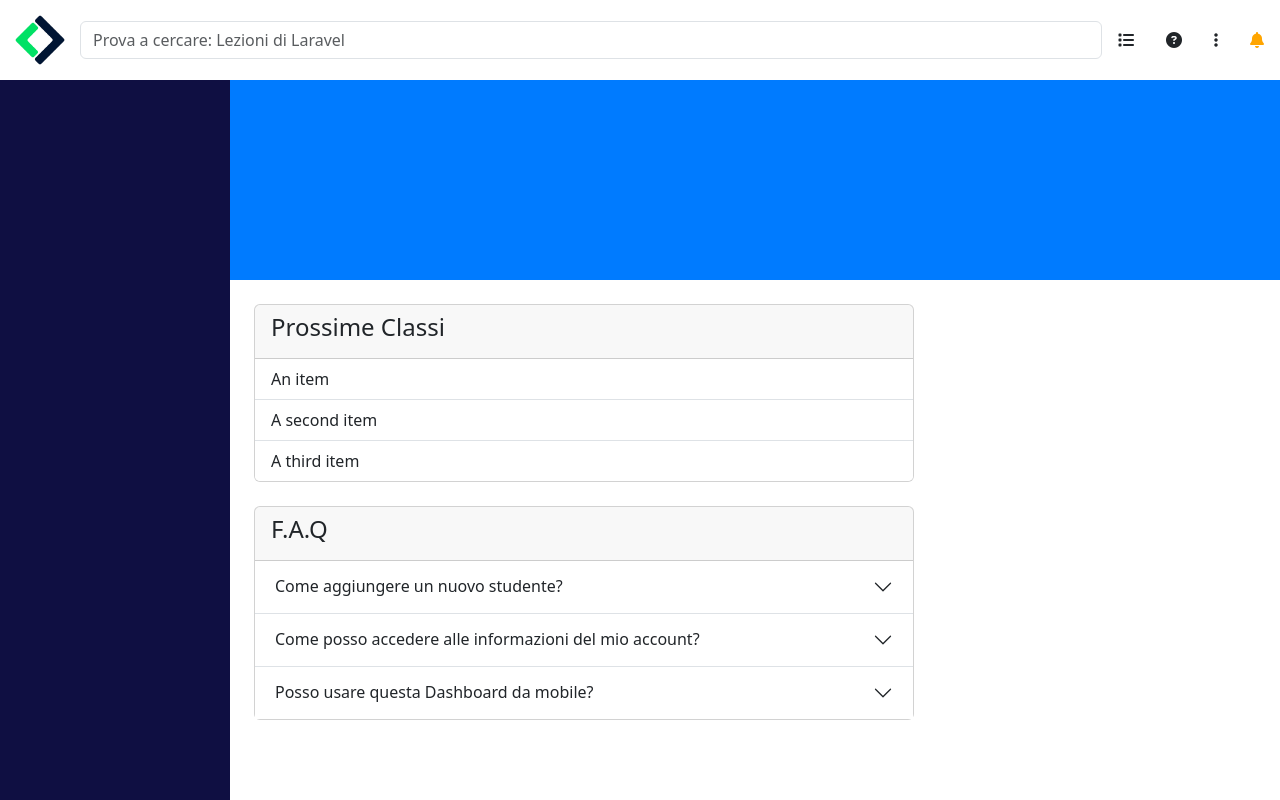
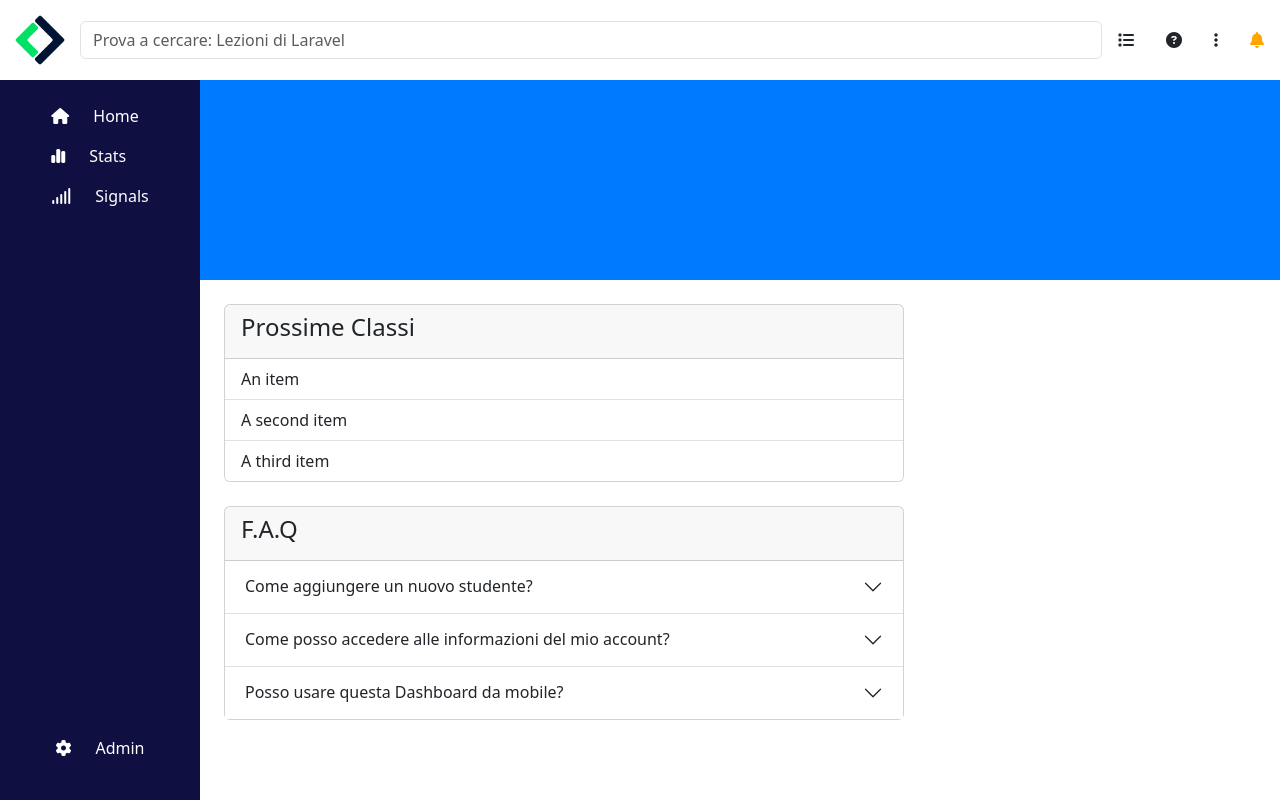
Before and after one commit to LukePadawalker/html-css-bootstrap-dashboard, a plain HTML site: page index.html in a window 1280 px wide. Drawn offline with nearby package versions, Linux system fonts and the light colour scheme.

Commit message:
finished navbar

```diff
--- a/index.html
+++ b/index.html
@@ -20,19 +20,22 @@
                 <input class="form-control" type="search" placeholder="Prova a cercare: Lezioni di Laravel" aria-label="Search">
               </form>
             <ul class="d-flex list-unstyled align-items-center mb-0">
-                <li><i class="fa-solid fa-list d-none d-md-block p-3"></i></li>
-                <li><i class="fa-solid fa-circle-question d-none d-md-block p-3"></i></li>
-                <li><i class="fa-solid fa-ellipsis-vertical d-none d-md-block p-3"></i></li>
-                <li><i class="fa-solid fa-bell p-3"></i></li>
+                <li><a href="" class="text-decoration-none text-reset"><i class="fa-solid fa-list d-none d-md-block p-3"></i></a></li>
+                <li><a href="" class="text-decoration-none text-reset"><i class="fa-solid fa-circle-question d-none d-md-block p-3"></i></a></li>
+                <li><a href="" class="text-decoration-none text-reset"><i class="fa-solid fa-ellipsis-vertical d-none d-md-block p-3"></i></a></li>
+                <li><a href="" class="text-decoration-none text-reset"><i class="fa-solid fa-bell p-3"></i></a></li>
             </ul>
         </header>
         <section class="wrapper d-flex">
-            <nav>
-                <ul class="list-unstyled">
-                    <li></li>
-                    <li></li>
-                    <li></li>
+            <nav class="d-flex flex-column justify-content-between align-items-center">
+                <ul class="list-unstyled mt-4">
+                    <li><a href=""><i class="fa-solid fa-house pe-md-4 text-white"></i><p class="d-none d-md-inline-block text-white">Home</p></a></li>
+                    <li><a href=""><i class="fa-solid fa-chart-simple pe-md-4 text-white"></i><p class="d-none d-md-inline-block text-white">Stats</p></a></li>
+                    <li><a href=""><i class="fa-solid fa-signal pe-md-4 text-white"></i><p class="d-none d-md-inline-block text-white">Signals</p></a></li>
                 </ul>
+                <div class="admin-button mb-4">
+                    <a href=""><i class="fa-solid fa-gear pe-md-4 text-white"></i><p class="d-none d-md-inline-block text-white">Admin</p></a>
+                </div>
             </nav>
             <section class="main-dashboard">
                 <div class="main-header"></div>
--- a/style.css
+++ b/style.css
@@ -41,6 +41,6 @@ nav{
 
 @media screen and (min-width: 768px){
     nav{
-        flex-basis: 230px;
+        flex-basis: 200px;
     }
 }
```
